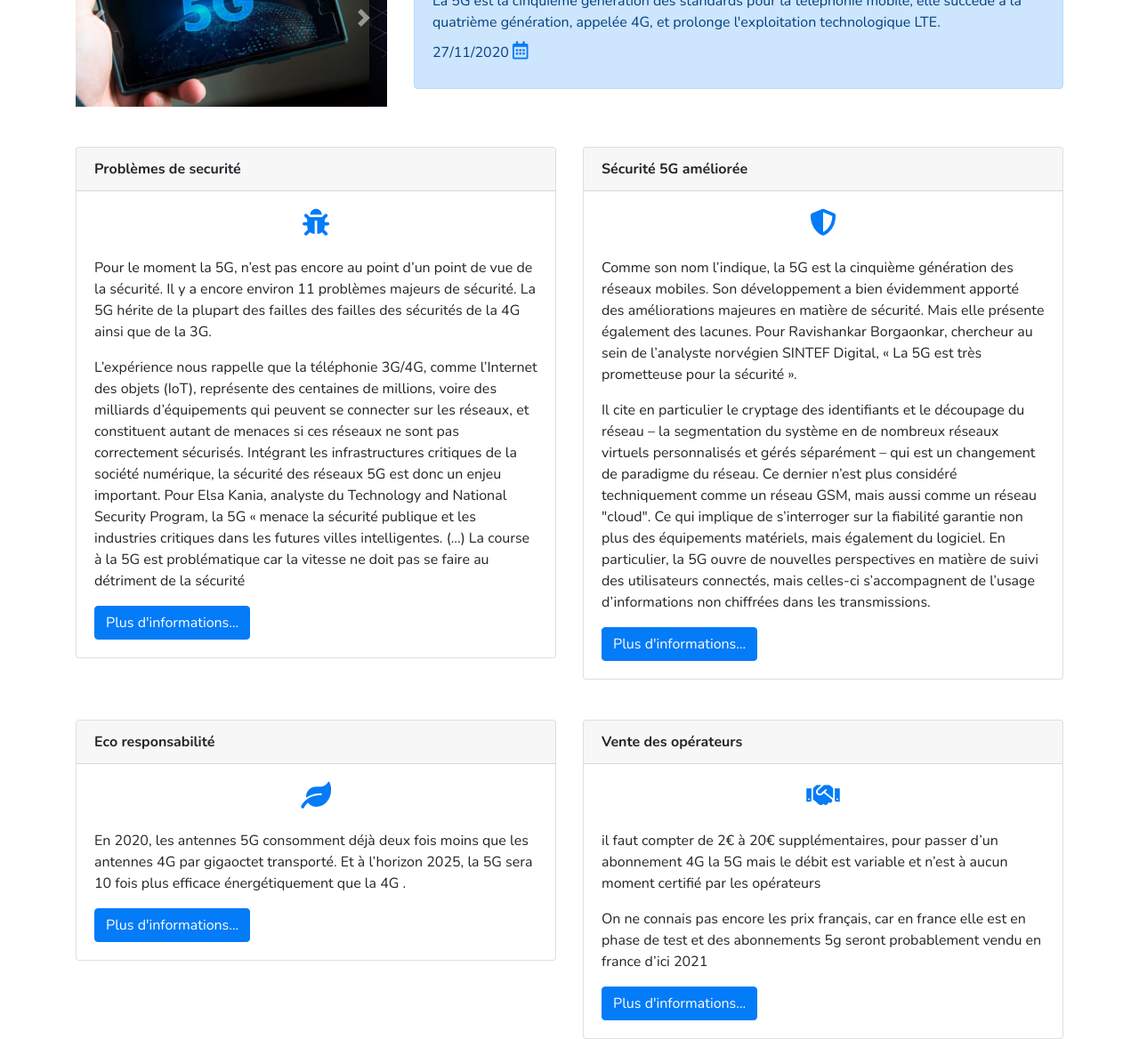
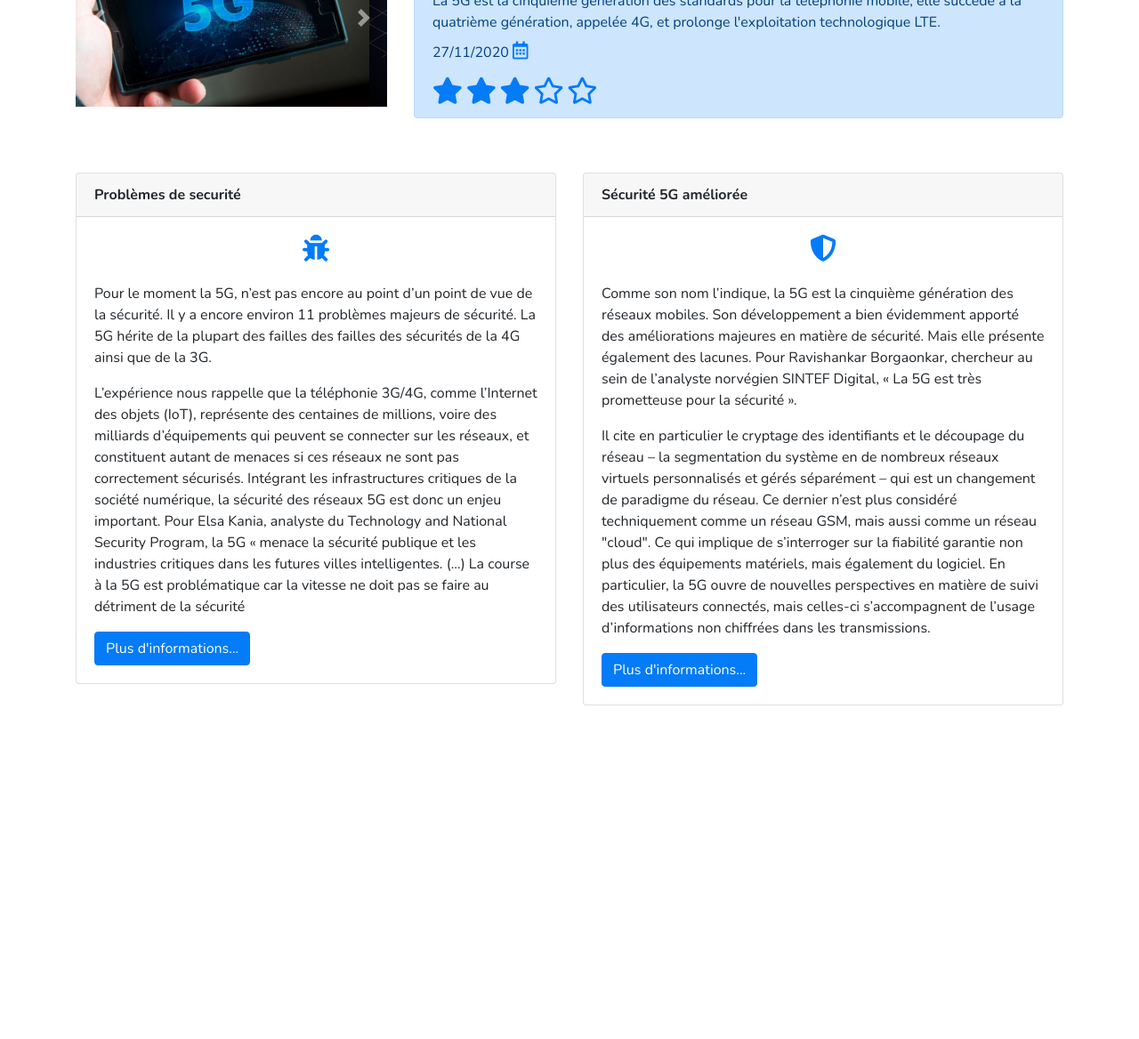
Before and after one commit to Thomas-Houtrique/Thomas-Houtrique.github.io, a website: page veille.html in a window 1280 px wide. Shown: the part 151-1319 px from the top of the page at 89% size. After the commit the page ends 944 px from the top, so only its background shows below. Drawn offline with nearby package versions, Linux system fonts and the light colour scheme.

Commit message:
some fixes

```diff
--- a/scss/index.scss
+++ b/scss/index.scss
@@ -125,7 +125,7 @@ img {
     width: 0;
   }
   to {
-    width: 40%;
+    width: 30%;
   }
 }
 
--- a/scss/situation-prof1.scss
+++ b/scss/situation-prof1.scss
@@ -0,0 +1,3 @@
+#top-img{
+    width: 10vw;
+}
--- a/veille.html
+++ b/veille.html
@@ -106,13 +106,18 @@
       </div>
       <div class="col-md-8">
         <div class="alert alert-primary" role="alert">
-          <h1>La 5G</h1>
+          <h1>Les enjeux de sécurité de la 5G</h1>
           La 5G est la cinquième génération des standards pour la téléphonie mobile, elle succède à la quatrième
           génération, appelée 4G, et prolonge l'exploitation technologique LTE.
           <p class="date">
             27/11/2020
             <i class="far fa-calendar-alt smally"></i>
           </p>
+          <i class="fas fa-star"></i>
+          <i class="fas fa-star"></i>
+          <i class="fas fa-star"></i>
+          <i class="far fa-star"></i>
+          <i class="far fa-star"></i>
         </div>
       </div>
     </div>
@@ -179,43 +184,6 @@
         </div>
       </div>
     </div>
-    <div class="row">
-      <div class="col-md-6 animate__animated animate__backInLeft">
-        <div class="card">
-          <div class="card-header">Eco responsabilité</div>
-          <div class="card-body">
-            <p class="card-text">
-              <i class="fas fa-leaf d-flex justify-content-center"></i><br />
-              En 2020, les antennes 5G consomment déjà deux fois moins que les
-              antennes 4G par gigaoctet transporté. Et à l’horizon 2025, la 5G
-              sera 10 fois plus efficace énergétiquement que la 4G .
-            </p>
-            <a href="https://blog.ariase.com/mobile/dossiers/5g-environnement" class="btn btn-primary">Plus
-              d'informations...</a>
-          </div>
-        </div>
-      </div>
-      <div class="col-md-6 animate__animated animate__backInRight">
-        <div class="card">
-          <div class="card-header">Vente des opérateurs</div>
-          <div class="card-body">
-            <p class="card-text">
-              <i class="fas fa-handshake d-flex justify-content-center"></i><br />
-              il faut compter de 2€ à 20€ supplémentaires, pour passer d’un
-              abonnement 4G la 5G mais le débit est variable et n’est à aucun
-              moment certifié par les opérateurs
-            </p>
-            <p class="card-text">
-              On ne connais pas encore les prix français, car en france elle
-              est en phase de test et des abonnements 5g seront probablement
-              vendu en france d’ici 2021
-            </p>
-            <a href="https://www.la-croix.com/Sciences-et-ethique/Sciences-et-ethique/5G-quel-prix-2020-03-02-1201081598"
-              class="btn btn-primary">Plus d'informations...</a>
-          </div>
-        </div>
-      </div>
-    </div>
   </div>
   <script src="https://code.jquery.com/jquery-3.5.1.slim.min.js"
     integrity="sha384-DfXdz2htPH0lsSSs5nCTpuj/zy4C+OGpamoFVy38MVBnE+IbbVYUew+OrCXaRkfj"
```
Also changed, not shown: index.html (+2 -2 lines), css/index.css, css/situation-prof1.css (added).
